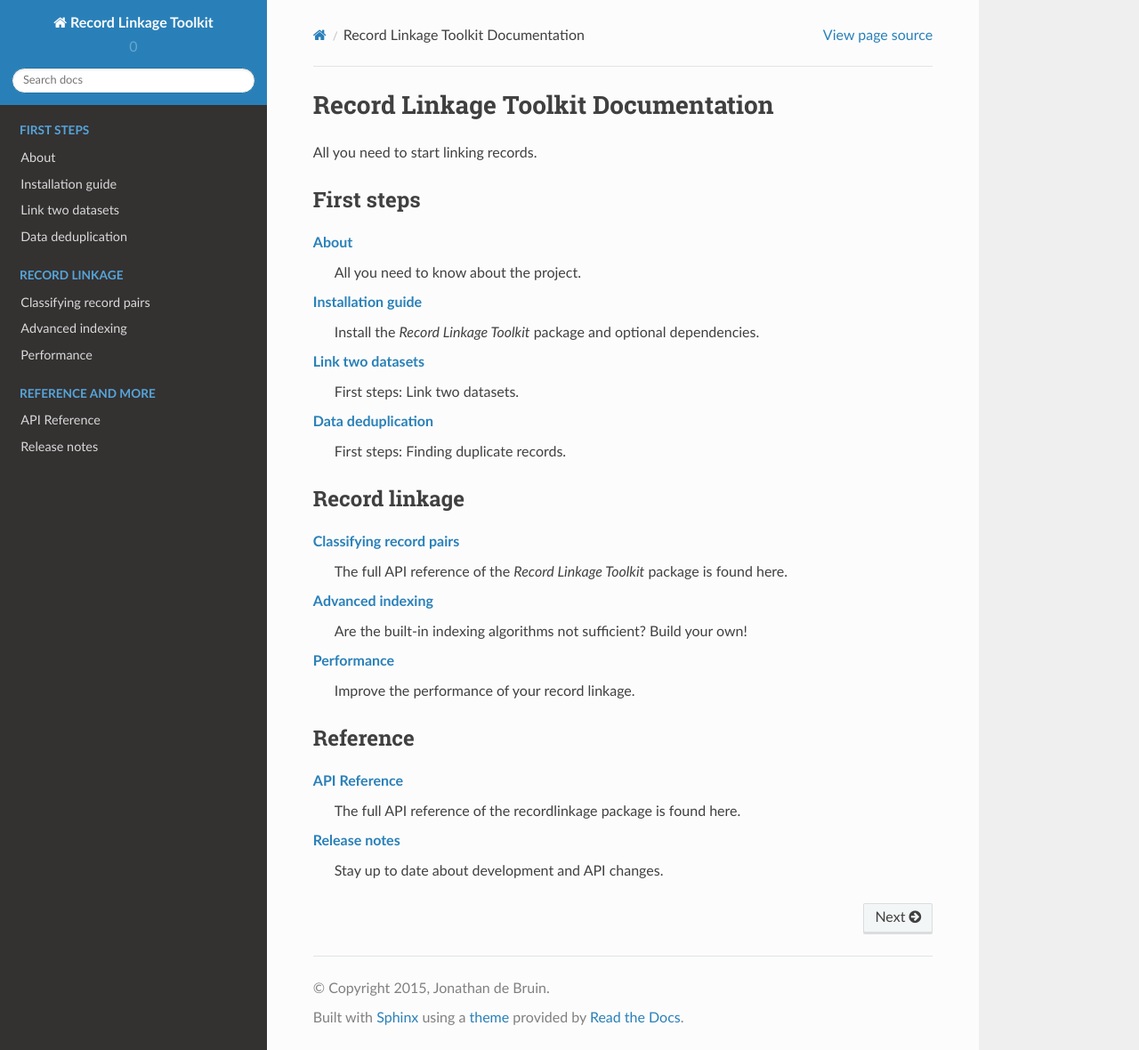
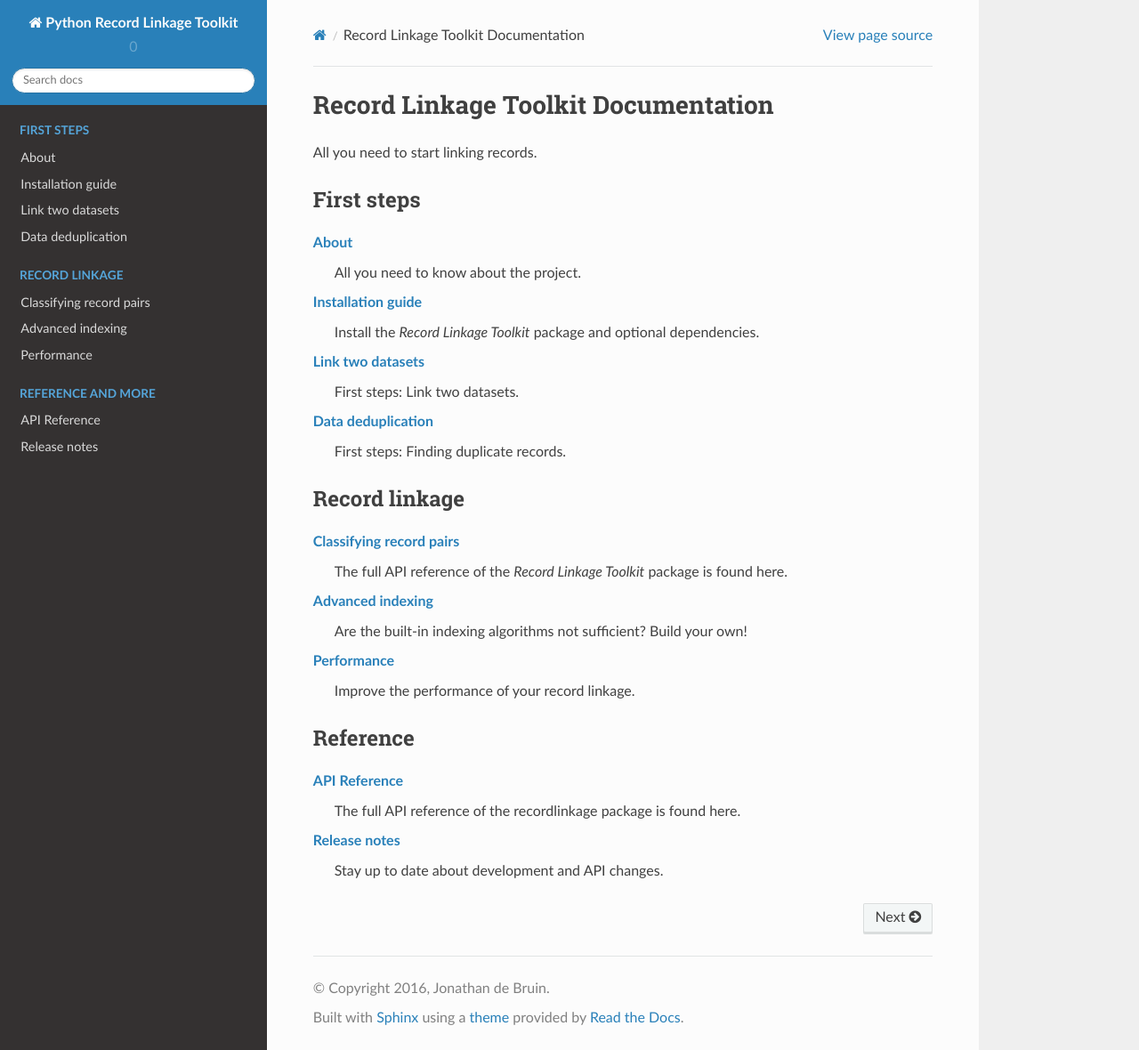
Before and after one commit to J535D165/recordlinkage, a Sphinx documentation site: the page built from docs/index.rst, in a window 1280 px wide and 1180 px high. Shown: the whole window at 89% size. Built offline with Sphinx 7.4.7 and the Read the Docs theme 2.0.0, drawn with Linux system fonts in a browser that asks for light colours.

Commit message:
Rename package "Python Record Linkage Toolkit"

```diff
--- a/docs/conf.py
+++ b/docs/conf.py
@@ -74,8 +74,8 @@ source_suffix = '.rst'
 master_doc = 'index'
 
 # General information about the project.
-project = u'Record Linkage Toolkit'
-copyright = u'2015, Jonathan de Bruin'
+project = u'Python Record Linkage Toolkit'
+copyright = u'2016, Jonathan de Bruin'
 author = u'Jonathan de Bruin'
 
 # The version info for the project you're documenting, acts as replacement for
```
Also changed, not shown: README.rst (+9 -9 lines).
